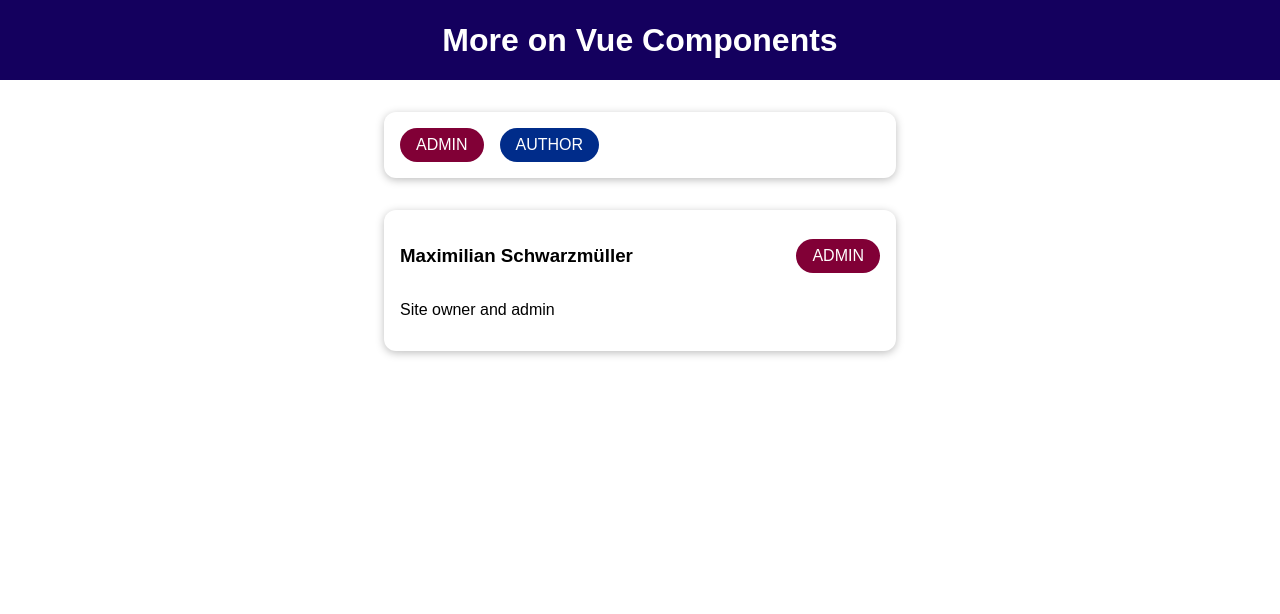
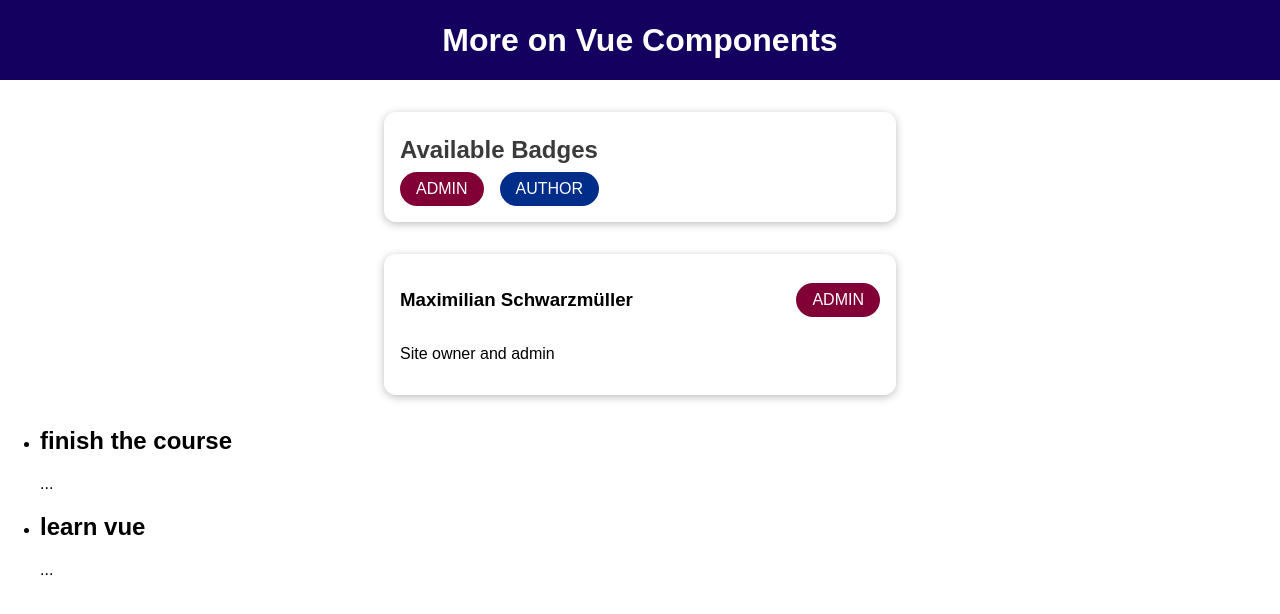
Before and after one commit to ahmad-khatib0/vue, a Vue app in the folder 10_components-advenced/: page / in a window 1280 px wide. Shown: the top 614 px of the page. Built offline with nearby package versions, Linux system fonts and the light colour scheme.

Commit message:
the scoped slot, which used to pass data from the slots to where it get used

```diff
--- a/10_components-advenced/src/App.vue
+++ b/10_components-advenced/src/App.vue
@@ -8,6 +8,14 @@
       :info-text="activeUser.description"
       :role="activeUser.role"
     />
+    <course-goals>
+      <template #default="slotProps">
+        <!-- slot prop is an arbitrary name, its an object hold all
+        the passed props from CourseGoal slot, default slot in this case  -->
+        <h2>{{ slotProps.item }}</h2>
+        <p>{{ slotProps.anotherProp }}</p>
+      </template>
+    </course-goals>
   </div>
 </template>
 
@@ -15,11 +23,13 @@
 import TheHeader from "./components/TheHeader.vue";
 import BadgeList from "./components/BadgeList.vue";
 import UserInfo from "./components/UserInfo.vue";
+import CourseGoals from "./components/CourseGoals.vue";
 
 export default {
   components: {
     "badge-list": BadgeList,
     UserInfo,
+    CourseGoals,
     "the-header": TheHeader, //or :
     //  TheHeader: TheHeader, //and you'll still using it like:
     // <the-header></the-header>  or <TheHeader />
--- a/10_components-advenced/src/components/BadgeList.vue
+++ b/10_components-advenced/src/components/BadgeList.vue
@@ -2,7 +2,7 @@
   <section>
     <base-card>
       <!-- <template v-slot:header>   or-->
-      <template #:header>
+      <template #header>
         <h2>Available Badges</h2>
       </template>
       <template #default>
--- /dev/null
+++ b/10_components-advenced/src/components/CourseGoals.vue
@@ -0,0 +1,20 @@
+<template>
+  <ul>
+    <li v-for="goal in goals" :key="goal">
+      <slot :item="goal" another-prop="..."></slot>
+      <!-- :item="goal" is called scoped slot -->
+    </li>
+  </ul>
+</template>
+
+<script>
+export default {
+  data() {
+    return {
+      goals: ["finish the course ", "learn vue "],
+    };
+  },
+};
+</script>
+
+<style></style>
```
